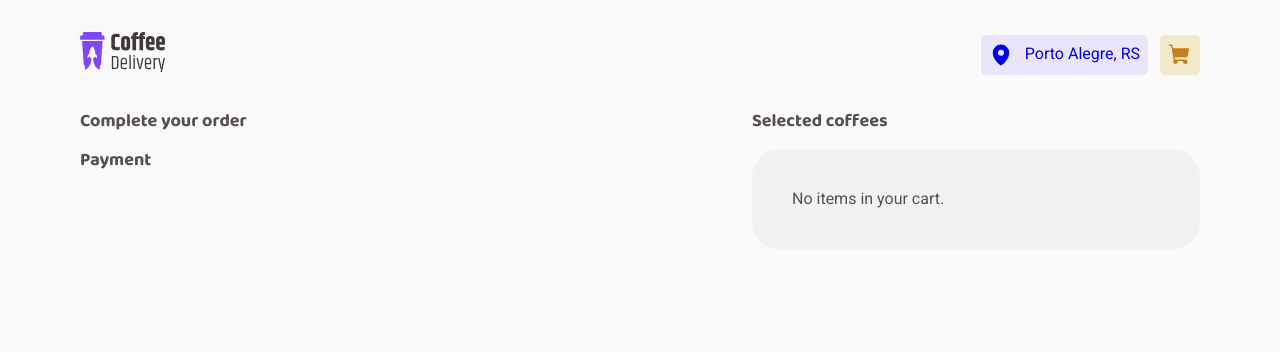
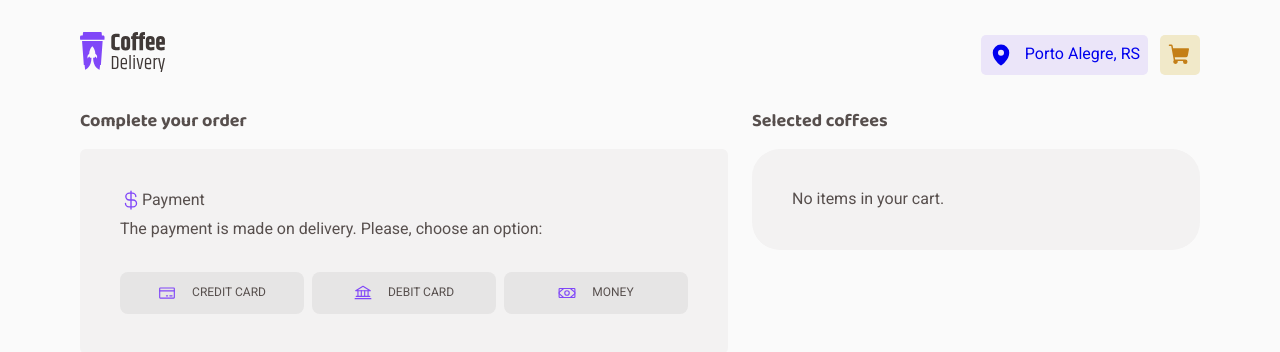
Before and after one commit to marceloquinze/coffee-delivery, a React (Vite) app: page /checkout in a window 1280 px wide. Shown: the top 352 px of the page. Built offline with nearby package versions, Linux system fonts and the light colour scheme; the HTML template or start-up script is replaced by a standard one.

Commit message:
Added payment component

```diff
--- a/src/contexts/ItemsContext.tsx
+++ b/src/contexts/ItemsContext.tsx
@@ -14,11 +14,16 @@ export interface Coffees {
 interface ItemContextType {
   items: Coffees[]
   itemsInCart: Coffees[]
+  payment: string
   incrementItems: (id: string) => void
   decrementItems: (id: string) => void
   changeQuantity: (id: string, newQty: number) => void
   sendItemsToCart: (e: FormEvent<HTMLFormElement>) => void
   removeItemsInCart: (e: FormEvent<HTMLFormElement>) => void
+  togglePayment: (
+    e: React.MouseEvent<HTMLButtonElement>,
+    paymentType: string,
+  ) => void
 }
 
 export const ItemsContext = createContext({} as ItemContextType)
@@ -28,6 +33,7 @@ interface ItemsContextProviderProps {
 }
 
 export function ItemsContextProvider({ children }: ItemsContextProviderProps) {
+  // ------ STATES ------
   const [items, setItems] = useState<Coffees[]>(() => {
     // initial items are fetched from JSON file, then stored in localStorage, then fetched here
     const initialItems = localStorage.getItem(
@@ -43,7 +49,14 @@ export function ItemsContextProvider({ children }: ItemsContextProviderProps) {
     return savedCartItems ? JSON.parse(savedCartItems) : []
   })
 
-  // initial data comes from a JSON file
+  const [payment, setPayment] = useState<string>(() => {
+    const savedPayment = localStorage.getItem('@coffee-delivery:payment-1.0.0')
+    return savedPayment ? JSON.parse(savedPayment) : ''
+  })
+
+  // ------ EFFECTS ------
+
+  // 1. the initial data comes from a JSON file
   useEffect(() => {
     if (items.length === 0) {
       const url = 'coffee.json'
@@ -60,6 +73,7 @@ export function ItemsContextProvider({ children }: ItemsContextProviderProps) {
     }
   }, [items.length])
 
+  // 2. initial data is stored in localStorage
   useEffect(() => {
     // as soon as items are fetched from the JSON file, they'll be added to localStorage
     localStorage.setItem(
@@ -68,6 +82,7 @@ export function ItemsContextProvider({ children }: ItemsContextProviderProps) {
     )
   }, [items])
 
+  // 3. cart items are stored in localStorage
   useEffect(() => {
     // as soon as initialItems qty is changed, we create a new storage containing only items w/ qty set
     // this will be triggered by the sendItemsToCart function below
@@ -79,6 +94,26 @@ export function ItemsContextProvider({ children }: ItemsContextProviderProps) {
     )
   }, [items])
 
+  // 4. set payment
+  useEffect(() => {
+    localStorage.setItem(
+      '@coffee-delivery:payment-1.0.0',
+      JSON.stringify(payment),
+    )
+  }, [payment])
+
+  // ------ FUNCTIONS ------
+
+  // 1. toggle payment
+  function togglePayment(
+    e: React.MouseEvent<HTMLButtonElement>,
+    paymentType: string,
+  ) {
+    e.preventDefault()
+    setPayment(paymentType)
+  }
+
+  // 2. increment and decrement
   function incrementItems(idToIncrement: string) {
     setItems((prevState) =>
       prevState.map((item) =>
@@ -96,6 +131,7 @@ export function ItemsContextProvider({ children }: ItemsContextProviderProps) {
     )
   }
 
+  // 3. change quantity
   // this will be triggered whenever the qty input changes,
   // whether it is via +/- buttons or direct typing a value
   // this can help make this a controlled input
@@ -107,6 +143,7 @@ export function ItemsContextProvider({ children }: ItemsContextProviderProps) {
     )
   }
 
+  // 4. send items to cart
   // this will be triggered once we click on the cart button (onSendToCart)
   // via form event
   function sendItemsToCart(e: FormEvent<HTMLFormElement>) {
@@ -122,6 +159,7 @@ export function ItemsContextProvider({ children }: ItemsContextProviderProps) {
     )
   }
 
+  // 5. remove items from cart
   function removeItemsInCart(e: FormEvent<HTMLFormElement>) {
     e.preventDefault()
     const formData = new FormData(e.target as HTMLFormElement)
@@ -135,6 +173,9 @@ export function ItemsContextProvider({ children }: ItemsContextProviderProps) {
     )
   }
 
+  // 6. clear cart
+
+  // ------ RETURN ------
   return (
     <ItemsContext.Provider
       // this goes around every element that needs values coming from this context
@@ -147,6 +188,8 @@ export function ItemsContextProvider({ children }: ItemsContextProviderProps) {
         changeQuantity,
         sendItemsToCart,
         removeItemsInCart,
+        togglePayment,
+        payment,
       }}
     >
       {children}
--- a/src/pages/Checkout/Checkout.tsx
+++ b/src/pages/Checkout/Checkout.tsx
@@ -2,6 +2,8 @@ import { useContext } from 'react'
 import { MiniCart } from './components/MiniCart/MiniCart'
 import { CheckoutContainer, MiniCartContainer } from './styles'
 import { ItemsContext } from '../../contexts/ItemsContext'
+import { Summary } from './components/MiniCart/Summary'
+import { Payment } from './components/Payment/Payment'
 
 export function Checkout() {
   const {
@@ -10,13 +12,11 @@ export function Checkout() {
     incrementItems,
     itemsInCart,
     removeItemsInCart,
+    togglePayment,
+    payment,
   } = useContext(ItemsContext)
 
   const inCart = itemsInCart
-  const total = itemsInCart.reduce(
-    (acc, item) => acc + item.qty * item.price,
-    0,
-  )
 
   return (
     <CheckoutContainer>
@@ -24,9 +24,7 @@ export function Checkout() {
         <div>
           <h2>Complete your order</h2>
         </div>
-        <div>
-          <h2>Payment</h2>
-        </div>
+        <Payment togglePayment={togglePayment} payment={payment} />
       </section>
       <section>
         <h2>Selected coffees</h2>
@@ -53,23 +51,7 @@ export function Checkout() {
                   )
                 })}
               </div>
-              <div className="summary">
-                <div className="total">
-                  <p>
-                    Itens Total: <span>$ {total.toFixed(2)}</span>
-                  </p>
-                </div>
-                <div className="delivery">
-                  <p>
-                    Delivery: <span>$ 3.00</span>
-                  </p>
-                </div>
-                <div className="grandTotal">
-                  <p>
-                    Total: <span>$ {(total + 3).toFixed(2)}</span>
-                  </p>
-                </div>
-              </div>
+              <Summary itemsInCart={inCart} />
               <div className="confirm">
                 <button type="submit">Confirm order</button>
               </div>
--- /dev/null
+++ b/src/pages/Checkout/components/MiniCart/Summary.tsx
@@ -0,0 +1,30 @@
+import { Coffees } from '../../../../contexts/ItemsContext'
+
+interface SummaryProps {
+  itemsInCart: Coffees[]
+}
+export function Summary({ itemsInCart }: SummaryProps) {
+  const total = itemsInCart.reduce(
+    (acc, item) => acc + item.qty * item.price,
+    0,
+  )
+  return (
+    <div className="summary">
+      <div className="total">
+        <p>
+          Itens Total: <span>$ {total.toFixed(2)}</span>
+        </p>
+      </div>
+      <div className="delivery">
+        <p>
+          Delivery: <span>$ 3.00</span>
+        </p>
+      </div>
+      <div className="grandTotal">
+        <p>
+          Total: <span>$ {(total + 3).toFixed(2)}</span>
+        </p>
+      </div>
+    </div>
+  )
+}
--- /dev/null
+++ b/src/pages/Checkout/components/Payment/Payment.tsx
@@ -0,0 +1,45 @@
+import { Bank, CreditCard, CurrencyDollar, Money } from 'phosphor-react'
+import { PaymentContainer } from '../../styles'
+
+interface PaymentProps {
+  payment: string
+  togglePayment: (
+    e: React.MouseEvent<HTMLButtonElement>,
+    paymentType: string,
+  ) => void
+}
+
+export function Payment({ payment, togglePayment }: PaymentProps) {
+  return (
+    <PaymentContainer>
+      <h4>
+        <CurrencyDollar size={22} />
+        Payment
+      </h4>
+      <p>The payment is made on delivery. Please, choose an option:</p>
+      <div className="buttons">
+        <button
+          className={payment === 'credit' ? 'selected' : ''}
+          onClick={(e) => togglePayment(e, 'credit')}
+        >
+          <CreditCard size={18} />
+          Credit card
+        </button>
+        <button
+          className={payment === 'debit' ? 'selected' : ''}
+          onClick={(e) => togglePayment(e, 'debit')}
+        >
+          <Bank size={18} />
+          Debit card
+        </button>
+        <button
+          className={payment === 'money' ? 'selected' : ''}
+          onClick={(e) => togglePayment(e, 'money')}
+        >
+          <Money size={18} />
+          Money
+        </button>
+      </div>
+    </PaymentContainer>
+  )
+}
--- a/src/pages/Checkout/styles.ts
+++ b/src/pages/Checkout/styles.ts
@@ -139,3 +139,51 @@ export const MiniCartContainer = styled.aside`
     }
   }
 `
+export const PaymentContainer = styled.div`
+  background: ${(props) => props.theme['base-card']};
+  padding: 2.5rem;
+  border-radius: 6px;
+
+  h4 {
+    display: flex;
+    align-items: center;
+    font-size: 1rem;
+    font-weight: normal;
+    margin: 0 0 0.5rem 0;
+
+    svg {
+      color: ${(props) => props.theme.purple};
+    }
+  }
+  .buttons {
+    display: flex;
+    gap: 0.5rem;
+    margin-top: 2rem;
+
+    button {
+      width: 100%;
+      background: ${(props) => props.theme['base-button']};
+      border: none;
+      color: ${(props) => props.theme['base-text']};
+      padding: 0.75rem;
+      border-radius: 8px;
+      font-size: 0.75rem;
+      cursor: pointer;
+      text-transform: uppercase;
+      display: flex;
+      align-items: center;
+      justify-content: center;
+      gap: 0.5rem;
+
+      svg {
+        color: ${(props) => props.theme.purple};
+        margin-right: 0.5rem;
+      }
+    }
+    .selected {
+      border: 1px solid ${(props) => props.theme.purple};
+      background-color: ${(props) => props.theme['purple-light']};
+      outline: none;
+    }
+  }
+`
```
